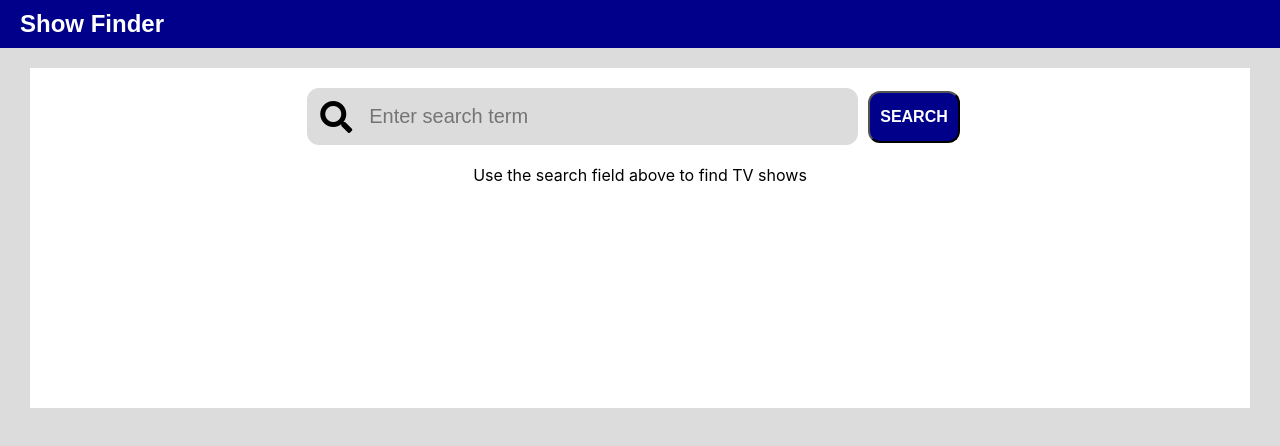
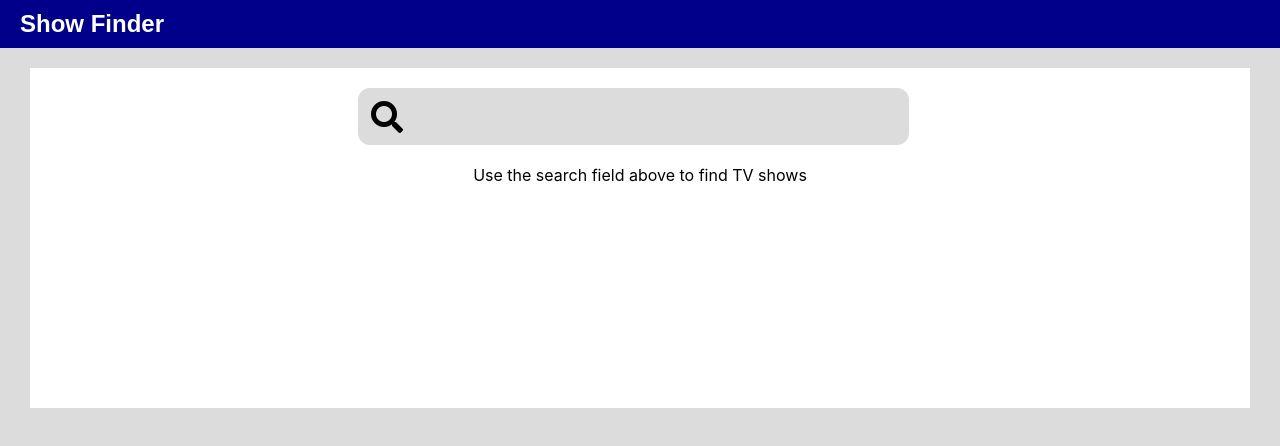
Before and after one commit to JeffOlivier/api_tv_shows, a React (Create React App) app: page / in a window 1280 px wide. Shown: the top 446 px of the page. Built offline with nearby package versions, Linux system fonts and the light colour scheme.

Commit message:
Performs search automatically after waiting 1 sec

```diff
--- a/src/App.js
+++ b/src/App.js
@@ -15,6 +15,22 @@ class App extends Component {
     };
 
     this.handleValidateInput = this.handleValidateInput.bind(this);
+  }
+
+  timerId = 0;
+  componentDidUpdate(previousProps, previouState) {
+    if (previouState.searchTerm !== this.state.searchTerm) {
+      clearTimeout(this.timerId);
+      setTimeout(this.searchForShows.bind(this), 1000);
+    }
+  }
+
+  searchForShows() {
+   this.fetchShows(this.state.searchTerm);
+  }
+
+  updateSearchTerm(term) {
+    this.setState({searchTerm: term});
   }
 
   handleValidateInput = e => {
@@ -84,8 +100,9 @@ class App extends Component {
         <div className="searchContainer">
             <div id="inputErrorMessage" className="inputErrorMessage">Only letters and numbers are allowed in this search form</div>
             <span className="fas fa-search fa-2x"></span>
-            <input id="findSearchTerm" className="input_searchterm" type="text" onKeyUp={this.handleValidateInput} placeholder="Enter search term" required />
-            <button id="searchBtn" className="btn btn_search" type='button' onClick={() => this.fetchShows(document.getElementById('findSearchTerm').value)}>SEARCH</button>
+            {/* <input id="findSearchTerm" className="input_searchterm" type="text" onKeyUp={this.handleValidateInput} placeholder="Enter search term" required />
+            <button id="searchBtn" className="btn btn_search" type='button' onClick={() => this.fetchShows(document.getElementById('findSearchTerm').value)}>SEARCH</button> */}
+            <input id="findSearchTerm" className="input_searchterm" type="text" onChange={(event) => this.updateSearchTerm(event.target.value)} value={this.state.searchTerm}/>
         </div>
 
         <div id="listOfShows" className="results_block">
```
